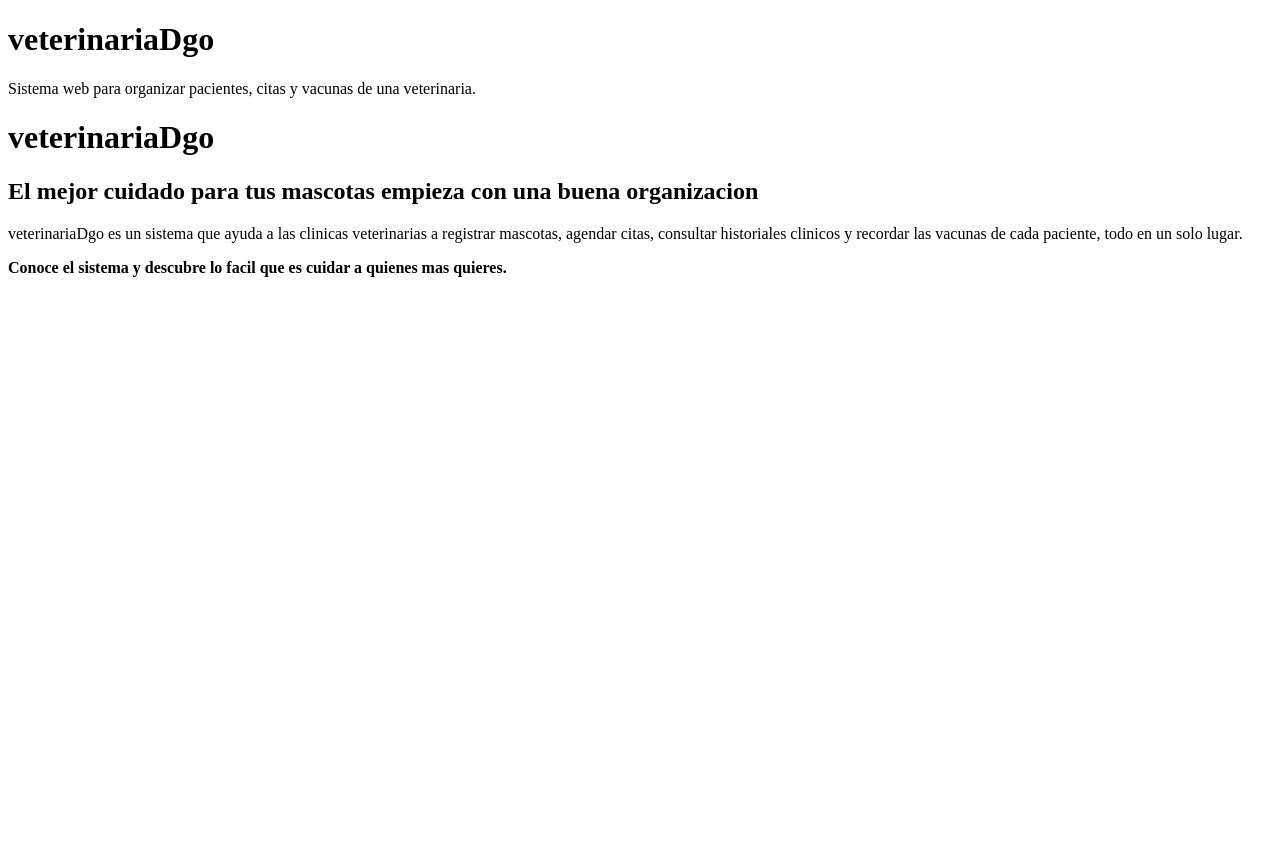
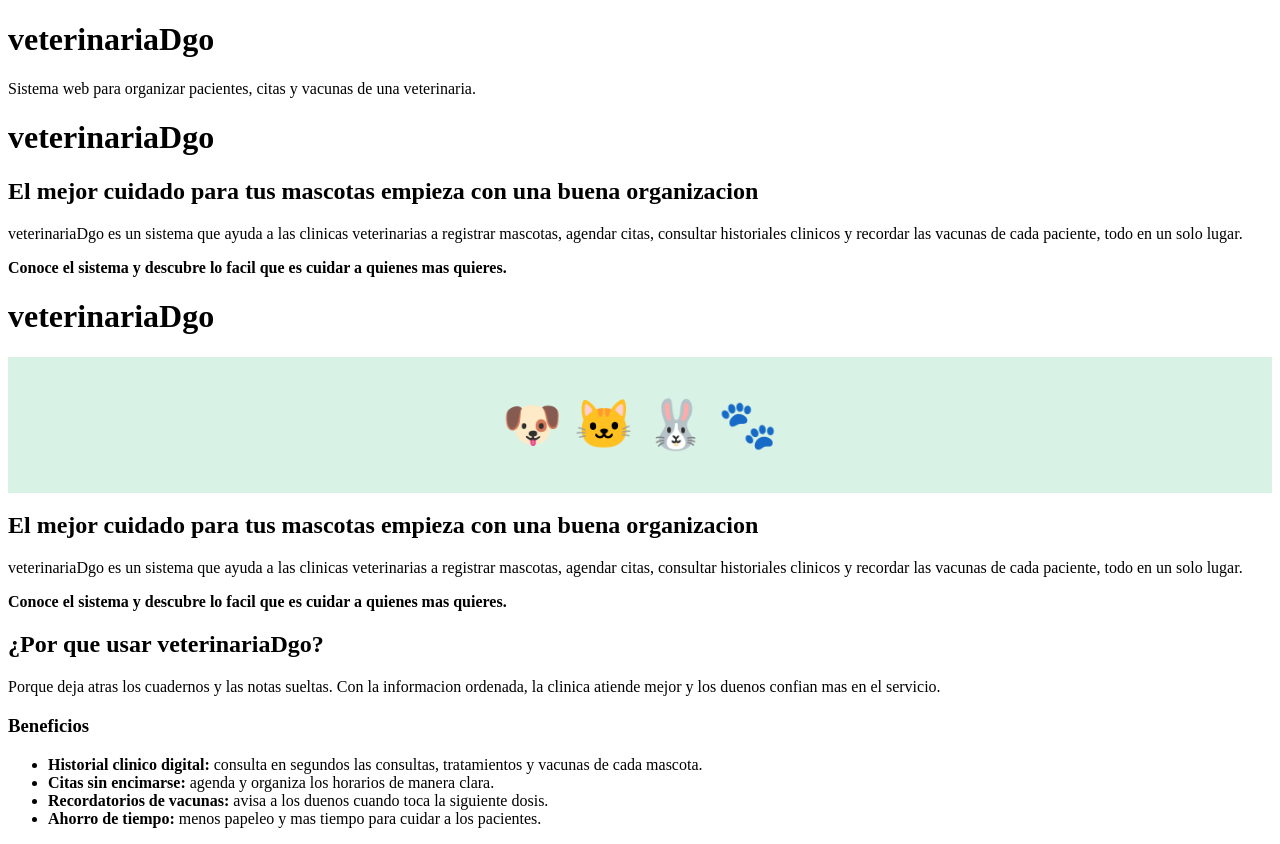
Before and after one commit to Leslie208l/veterinariaDgo, a plain HTML site: page src/index.html in a window 1280 px wide. Before the commit the page ends 800 px from the top, so only its background shows below. Drawn offline with Linux system fonts and the light colour scheme.

Commit message:
Mejorar contenido promocional

```diff
--- a/src/index.html
+++ b/src/index.html
@@ -29,3 +29,41 @@
   <p><strong>Conoce el sistema y descubre lo facil que es cuidar a quienes mas quieres.</strong></p>
 </body>
 </html>
+
+<!DOCTYPE html>
+<html lang="es">
+<head>
+  <meta charset="UTF-8">
+  <meta name="viewport" content="width=device-width, initial-scale=1.0">
+  <title>veterinariaDgo</title>
+</head>
+<body>
+  <h1>veterinariaDgo</h1>
+
+  <div style="background:#d9f2e6; padding:40px; text-align:center; font-size:48px;">
+    🐶 🐱 🐰 🐾
+  </div>
+
+  <h2>El mejor cuidado para tus mascotas empieza con una buena organizacion</h2>
+  <p>
+    veterinariaDgo es un sistema que ayuda a las clinicas veterinarias a registrar
+    mascotas, agendar citas, consultar historiales clinicos y recordar las vacunas
+    de cada paciente, todo en un solo lugar.
+  </p>
+  <p><strong>Conoce el sistema y descubre lo facil que es cuidar a quienes mas quieres.</strong></p>
+
+  <h2>¿Por que usar veterinariaDgo?</h2>
+  <p>
+    Porque deja atras los cuadernos y las notas sueltas. Con la informacion
+    ordenada, la clinica atiende mejor y los duenos confian mas en el servicio.
+  </p>
+
+  <h3>Beneficios</h3>
+  <ul>
+    <li><strong>Historial clinico digital:</strong> consulta en segundos las consultas, tratamientos y vacunas de cada mascota.</li>
+    <li><strong>Citas sin encimarse:</strong> agenda y organiza los horarios de manera clara.</li>
+    <li><strong>Recordatorios de vacunas:</strong> avisa a los duenos cuando toca la siguiente dosis.</li>
+    <li><strong>Ahorro de tiempo:</strong> menos papeleo y mas tiempo para cuidar a los pacientes.</li>
+  </ul>
+</body>
+</html>
```
